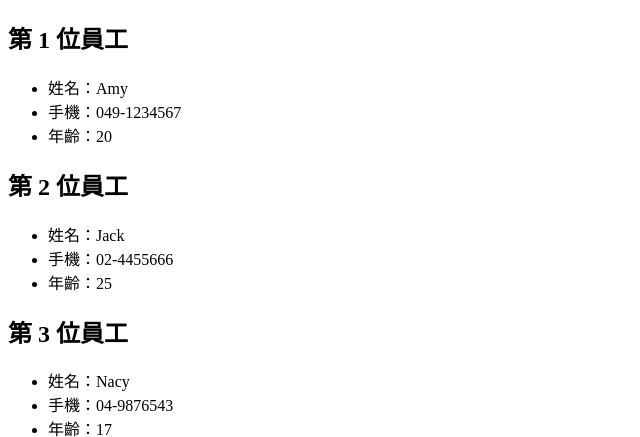
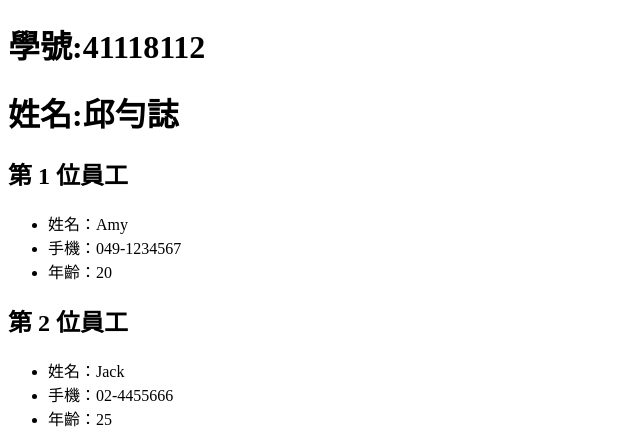
Before and after one commit to reserage/passdata, a Django app: page /show/ in a window 1280 px wide. Shown: the top 437 px of the page, without its empty margins (0-640 px from the left). Run offline with Django 3.2, Linux system fonts and the light colour scheme.

Commit message:
Update show.html

```diff
--- a/templates/show.html
+++ b/templates/show.html
@@ -5,6 +5,8 @@
     <title>基本資料</title>
 </head>
 <body>
+    <h1>學號:41118112</h1>
+	<h1>姓名:邱勻誌</h1>
     <h3>
     {% for person in persons%}
        <h2>第 {{forloop.counter}} 位員工</h2>
```
